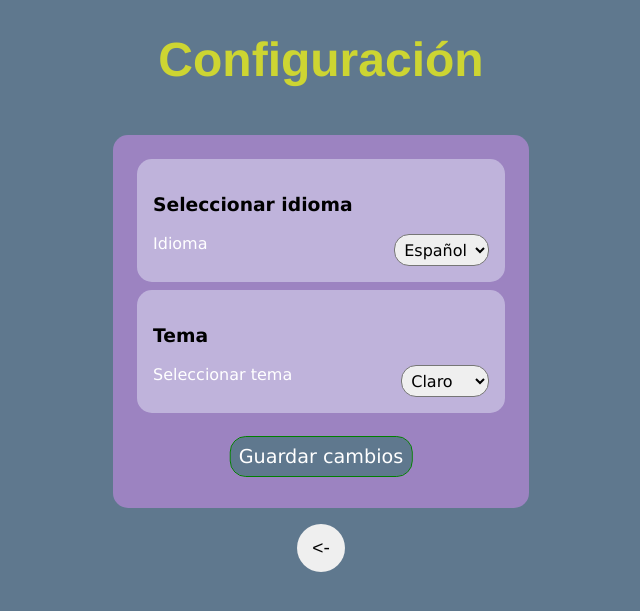
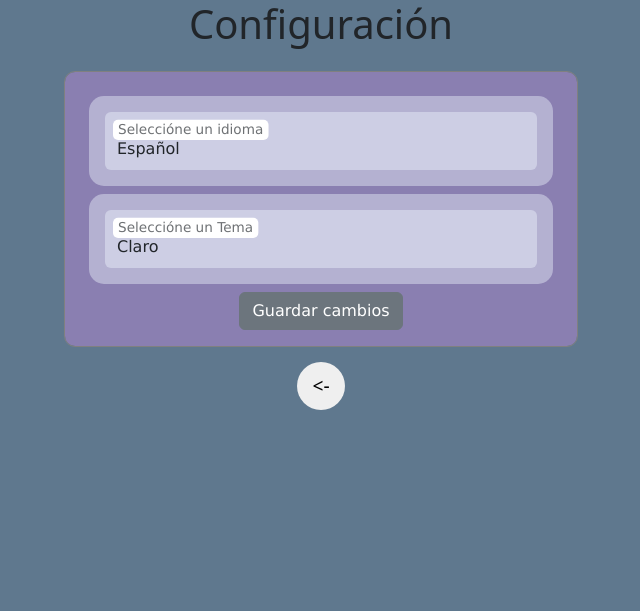
Before and after one commit to Aura1Games/Proyecto-Poke-Saurus, a PHP site: page /pages/configuracion.html in a window 1280 px wide. Shown: the top 611 px of the page, without its empty margins (319-959 px from the left). Run offline with PHP 8.4, Linux system fonts and the light colour scheme.

Commit message:
Agregúe estilos en configuración y en ajuste de paginas, en el fondo del body + estilo de botones

```diff
--- a/public/css/Configuracion_style.css
+++ b/public/css/Configuracion_style.css
@@ -12,20 +12,25 @@ body {
   justify-content: center;
   align-items: center;
 }
-h1 {
+/* h1 {
   font-family: var(--fuente-oficial);
   color: var(--contraste);
-  font-size: 3rem;
-}
+  font-size: 3rem; */
+/* } */
 .contenedor {
-  background-color: rgb(156, 131, 193);
+  background-color: rgba(156, 131, 193, 0.699);
   padding: 1rem;
   margin: 1rem;
-  width: 30dvw;
+  width: 40dvw;
   height: auto;
   font-family: var(--fuente-etiquetas);
   text-align: left;
-  border-radius: 15px;
+  outline: 1px solid grey;
+  border-radius: 10px;
+}
+.form-select {
+  background: var(--fondo-alternativo);
+  border: none;
 }
 .content {
   position: relative;
--- a/public/pages/configuracion.html
+++ b/public/pages/configuracion.html
@@ -3,35 +3,112 @@
   <head>
     <meta charset="UTF-8" />
     <meta name="viewport" content="width=device-width, initial-scale=1.0" />
+    <link
+      href="https://cdn.jsdelivr.net/npm/bootstrap@5.3.7/dist/css/bootstrap.min.css"
+      rel="stylesheet"
+      integrity="sha384-LN+7fdVzj6u52u30Kp6M/trliBMCMKTyK833zpbD+pXdCLuTusPj697FH4R/5mcr"
+      crossorigin="anonymous"
+    />
     <link rel="stylesheet" href="../css/global.css" />
     <link rel="icon" type="image/x-icon" href="../images/dino_icono.webp" />
     <link rel="stylesheet" href="../css/Configuracion_style.css" />
+
     <title>Configuración</title>
   </head>
   <body>
     <h1>Configuración</h1>
-    <div class="contenedor">
+    <div class="contenedor ">
       <div class="content">
-        <h3>Seleccionar idioma</h3>
-        <div class="cosete">
-          <label for="idioma">Idioma</label>
-          <select name="idiomas" id="select_idioma">
-            <option value="esp">Español</option>
-            <option value="eng">Ingles</option>
+        <!-- select boostrap -->
+        <div class="form-floating">
+          <select
+            class="form-select"
+            id="floatingSelect"
+            aria-label="Floating label select example"
+          >
+            <option value="1" selected>Español</option>
+            <option value="2">Inglés</option>
           </select>
+          <label for="floatingSelect">Seleccióne un idioma</label>
         </div>
       </div>
+
       <div class="content">
-        <h3>Tema</h3>
+        <div class="form-floating">
+          <select
+            class="form-select"
+            id="floatingSelect"
+            aria-label="Floating label select example"
+          >
+            <option value="1" selected>Claro</option>
+            <option value="2">Oscuro</option>
+          </select>
+          <label for="floatingSelect">Seleccióne un Tema</label>
+        </div>
+        <!-- <h3>Tema</h3>
         <div class="cosete">
           <label for="tema">Seleccionar tema </label>
           <select name="Colores" id="select_tema">
             <option value="white">Claro</option>
             <option value="black">Oscuro</option>
           </select>
+        </div> -->
+      </div>
+      <!-- Button trigger modal -->
+      <div class="d-flex justify-content-center">
+        <button
+          type="button"
+          class="btn btn-secondary d-flex align-middle"
+          data-bs-toggle="modal"
+          data-bs-target="#exampleModal"
+        >
+          Guardar cambios
+        </button>
+      </div>
+
+      <!-- Modal -->
+      <div
+        class="modal fade"
+        id="exampleModal"
+        tabindex="-1"
+        aria-labelledby="exampleModalLabel"
+        aria-hidden="true"
+      >
+        <div class="modal-dialog">
+          <div class="modal-content">
+            <div class="modal-header">
+              <h1 class="modal-title fs-5" id="exampleModalLabel">
+                Guardar Cambios
+              </h1>
+              <button
+                type="button"
+                class="btn-close"
+                data-bs-dismiss="modal"
+                aria-label="Close"
+              ></button>
+            </div>
+            <div class="modal-body">Deseas guardar los cambios?</div>
+            <div class="modal-footer">
+              <div class="d-flex justify-content-between w-100">
+                <button
+                  type="button"
+                  class="btn btn-secondary"
+                  data-bs-dismiss="modal"
+                >
+                  Close
+                </button>
+                <button
+                  type="button"
+                  class="btn btn-primary"
+                  data-bs-dismiss="modal"
+                >
+                  Guardar cambios
+                </button>
+              </div>
+            </div>
+          </div>
         </div>
       </div>
-      <button id="guardad" onclick="modal.showModal()">Guardar cambios</button>
     </div>
     <dialog id="modal">
       <h2>Guardar cambios</h2>
@@ -39,6 +116,11 @@
       <button onclick="modal.close()">Cerrar</button>
     </dialog>
     <button class="salir" id="btn_salir"><-</button>
+    <script
+      src="https://cdn.jsdelivr.net/npm/bootstrap@5.3.7/dist/js/bootstrap.bundle.min.js"
+      integrity="sha384-ndDqU0Gzau9qJ1lfW4pNLlhNTkCfHzAVBReH9diLvGRem5+R9g2FzA8ZGN954O5Q"
+      crossorigin="anonymous"
+    ></script>
     <script src="../js/global_script.js"></script>
   </body>
 </html>
```
Also changed, not shown: public/css/Ajustes_style.css (+14 -5 lines), public/pages/Ajustes_de_partida.html (+5 -5 lines), public/images/dino_imagen.webp (added), public/images/dino_imagen_vertical.jpg (added).
